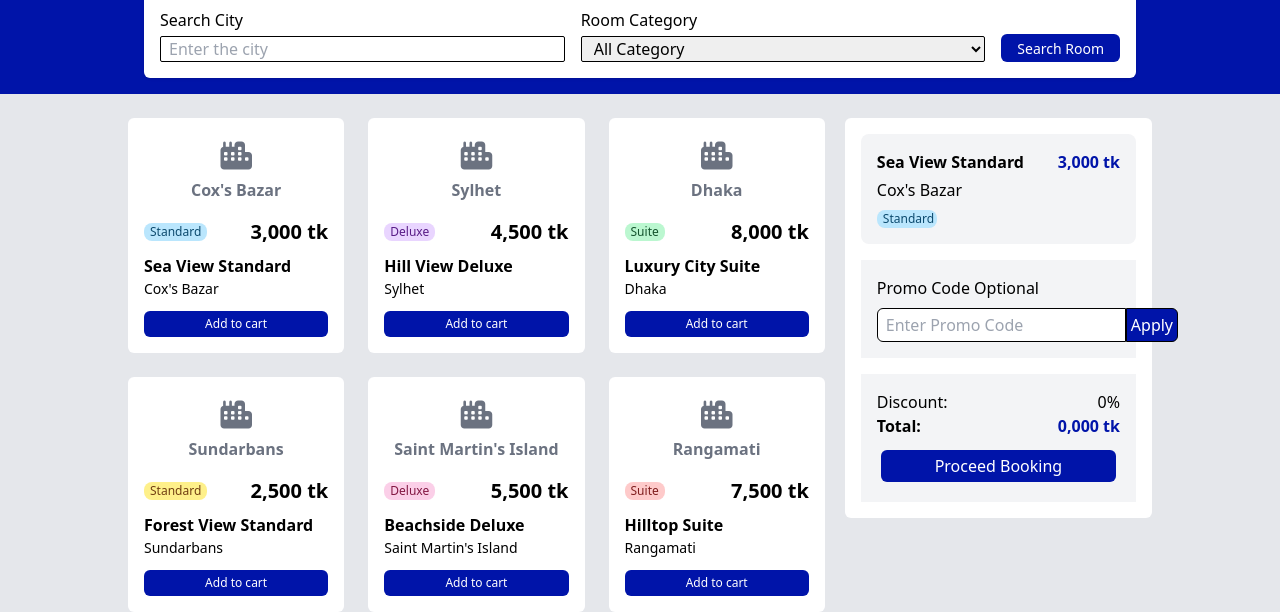
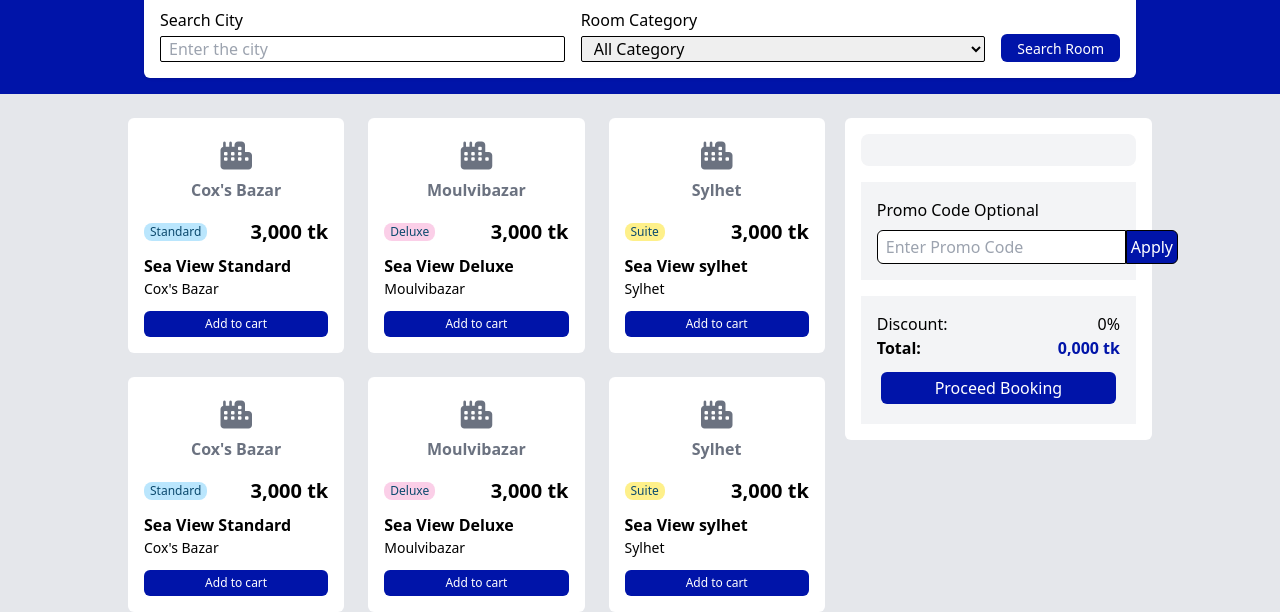
Before and after one commit to tanim246/Hotel-book-website, a plain HTML site: page index.html in a window 1280 px wide. Shown: the part 206-818 px from the top of the page. Drawn offline with nearby package versions, Linux system fonts and the light colour scheme.

Commit message:
change code

```diff
--- a/index.html
+++ b/index.html
@@ -101,25 +101,24 @@
               </div>
             </div>
           </div>
-
-          <!-- Card 2 -->
+          <!-- card 2 -->
           <div class="bg-white rounded-md" onclick="handleclick(this)">
             <div class="flex flex-col gap-2 items-center text-gray-500 mt-6">
               <i class="fa-solid fa-city text-[28px]"></i>
-              <h1 class="font-semibold">Sylhet</h1>
+              <h1 class="font-semibold">Moulvibazar</h1>
             </div>
             <div class="p-4">
               <div>
                 <div class="flex justify-between items-center mb-2">
                   <p
-                    class="text-[12px] bg-purple-200 px-[6px] rounded-lg text-purple-900"
+                    class="text-[12px] bg-pink-200 px-[6px] rounded-lg text-sky-900"
                   >
                     Deluxe
                   </p>
-                  <p class="font-semibold text-xl">4,500 tk</p>
+                  <p class="font-semibold text-xl">3,000 tk</p>
                 </div>
-                <h1 class="font-semibold text-[16px]">Hill View Deluxe</h1>
-                <p class="text-[14px]">Sylhet</p>
+                <h1 class="font-semibold text-[16px]">Sea View Deluxe</h1>
+                <p class="text-[14px]">Moulvibazar</p>
               </div>
               <div>
                 <button
@@ -130,25 +129,52 @@
               </div>
             </div>
           </div>
-
-          <!-- Card 3 -->
+          <!-- card 3 -->
           <div class="bg-white rounded-md" onclick="handleclick(this)">
             <div class="flex flex-col gap-2 items-center text-gray-500 mt-6">
               <i class="fa-solid fa-city text-[28px]"></i>
-              <h1 class="font-semibold">Dhaka</h1>
+              <h1 class="font-semibold">Sylhet</h1>
             </div>
             <div class="p-4">
               <div>
                 <div class="flex justify-between items-center mb-2">
                   <p
-                    class="text-[12px] bg-green-200 px-[6px] rounded-lg text-green-900"
+                    class="text-[12px] bg-yellow-200 px-[6px] rounded-lg text-sky-900"
                   >
                     Suite
                   </p>
-                  <p class="font-semibold text-xl">8,000 tk</p>
+                  <p class="font-semibold text-xl">3,000 tk</p>
                 </div>
-                <h1 class="font-semibold text-[16px]">Luxury City Suite</h1>
-                <p class="text-[14px]">Dhaka</p>
+                <h1 class="font-semibold text-[16px]">Sea View sylhet</h1>
+                <p class="text-[14px]">Sylhet</p>
+              </div>
+              <div>
+                <button
+                  class=" bg-[#0014A9] mt-3 px-4 py-1 text-white rounded-[6px] text-[12px] w-full hover:bg-blue-800 transition-colors duration-300"
+                >
+                  Add to cart
+                </button>
+              </div>
+            </div>
+          </div>
+          <!-- Card 1 -->
+          <div class="bg-white rounded-md" onclick="handleclick(this)">
+            <div class="flex flex-col gap-2 items-center text-gray-500 mt-6">
+              <i class="fa-solid fa-city text-[28px]"></i>
+              <h1 class="font-semibold">Cox's Bazar</h1>
+            </div>
+            <div class="p-4">
+              <div>
+                <div class="flex justify-between items-center mb-2">
+                  <p
+                    class="text-[12px] bg-sky-200 px-[6px] rounded-lg text-sky-900"
+                  >
+                    Standard
+                  </p>
+                  <p class="font-semibold text-xl">3,000 tk</p>
+                </div>
+                <h1 class="font-semibold text-[16px]">Sea View Standard</h1>
+                <p class="text-[14px]">Cox's Bazar</p>
               </div>
               <div>
                 <button
@@ -159,25 +185,24 @@
               </div>
             </div>
           </div>
-
-          <!-- Card 4 -->
+          <!-- card 2 -->
           <div class="bg-white rounded-md" onclick="handleclick(this)">
             <div class="flex flex-col gap-2 items-center text-gray-500 mt-6">
               <i class="fa-solid fa-city text-[28px]"></i>
-              <h1 class="font-semibold">Sundarbans</h1>
+              <h1 class="font-semibold">Moulvibazar</h1>
             </div>
             <div class="p-4">
               <div>
                 <div class="flex justify-between items-center mb-2">
                   <p
-                    class="text-[12px] bg-yellow-200 px-[6px] rounded-lg text-yellow-900"
+                    class="text-[12px] bg-pink-200 px-[6px] rounded-lg text-sky-900"
                   >
-                    Standard
+                    Deluxe
                   </p>
-                  <p class="font-semibold text-xl">2,500 tk</p>
+                  <p class="font-semibold text-xl">3,000 tk</p>
                 </div>
-                <h1 class="font-semibold text-[16px]">Forest View Standard</h1>
-                <p class="text-[14px]">Sundarbans</p>
+                <h1 class="font-semibold text-[16px]">Sea View Deluxe</h1>
+                <p class="text-[14px]">Moulvibazar</p>
               </div>
               <div>
                 <button
@@ -188,54 +213,24 @@
               </div>
             </div>
           </div>
-
-          <!-- Card 5 -->
+          <!-- card 3 -->
           <div class="bg-white rounded-md" onclick="handleclick(this)">
             <div class="flex flex-col gap-2 items-center text-gray-500 mt-6">
               <i class="fa-solid fa-city text-[28px]"></i>
-              <h1 class="font-semibold">Saint Martin's Island</h1>
+              <h1 class="font-semibold">Sylhet</h1>
             </div>
             <div class="p-4">
               <div>
                 <div class="flex justify-between items-center mb-2">
                   <p
-                    class="text-[12px] bg-pink-200 px-[6px] rounded-lg text-pink-900"
-                  >
-                    Deluxe
-                  </p>
-                  <p class="font-semibold text-xl">5,500 tk</p>
-                </div>
-                <h1 class="font-semibold text-[16px]">Beachside Deluxe</h1>
-                <p class="text-[14px]">Saint Martin's Island</p>
-              </div>
-              <div>
-                <button
-                  class="bg-[#0014A9] mt-3 px-4 py-1 text-white rounded-[6px] text-[12px] w-full hover:bg-blue-800 transition-colors duration-300"
-                >
-                  Add to cart
-                </button>
-              </div>
-            </div>
-          </div>
-
-          <!-- Card 6 -->
-          <div class="bg-white rounded-md" onclick="handleclick(this)">
-            <div class="flex flex-col gap-2 items-center text-gray-500 mt-6">
-              <i class="fa-solid fa-city text-[28px]"></i>
-              <h1 class="font-semibold">Rangamati</h1>
-            </div>
-            <div class="p-4">
-              <div>
-                <div class="flex justify-between items-center mb-2">
-                  <p
-                    class="text-[12px] bg-red-200 px-[6px] rounded-lg text-red-900"
+                    class="text-[12px] bg-yellow-200 px-[6px] rounded-lg text-sky-900"
                   >
                     Suite
                   </p>
-                  <p class="font-semibold text-xl">7,500 tk</p>
+                  <p class="font-semibold text-xl">3,000 tk</p>
                 </div>
-                <h1 class="font-semibold text-[16px]">Hilltop Suite</h1>
-                <p class="text-[14px]">Rangamati</p>
+                <h1 class="font-semibold text-[16px]">Sea View sylhet</h1>
+                <p class="text-[14px]">Sylhet</p>
               </div>
               <div>
                 <button
@@ -253,8 +248,11 @@
         <!-- sidebar  start-->
         <div class="space-y-4 bg-white rounded-md p-4">
           <!-- select room -->
-          <div class="bg-gray-100 rounded-lg space-y-1 h-auto p-4">
-            <div class="flex justify-between">
+          <div
+            id="selectRoom"
+            class="bg-gray-100 rounded-lg space-y-1 h-auto p-4"
+          >
+            <!-- <div class="flex justify-between">
               <h1 class="font-semibold">Sea View Standard</h1>
               <p class="font-semibold text-[#0014A9]">3,000 tk</p>
             </div>
@@ -265,7 +263,7 @@
               >
                 Standard
               </p>
-            </div>
+            </div> -->
           </div>
           <!-- apply -->
           <div class="bg-gray-100 p-4">
--- a/script.js
+++ b/script.js
@@ -1,7 +1,29 @@
+const selectRoom = document.getElementById("selectRoom");
 
 
+function handleclick(data) {
+  const div = document.createElement("div");
 
-function handleclick(data){
-    data.childNodes[3].childNodes[1].innerHtml
+  // const title = data.querySelector().innerText;
+  // const location = data.querySelector().innerText;
+  // const price = data.querySelector().innerText;
+  // const category = data.querySelector().innerText;
 
+
+  div.innerHTML = `
+            <div class="flex justify-between">
+              <h1 class="font-semibold">Sea View Standard</h1>
+              <p class="font-semibold text-[#0014A9]">3,000 tk</p>
+            </div>
+            <div>
+              <p>Cox's Bazar</p>
+              <p
+                class="text-[12px] w-[60px] mt-2 bg-sky-200 px-[6px] rounded-lg text-sky-900"
+              >
+                Standard
+              </p>
+            </div>
+`;
+
+  selectRoom.appendChild(div);
 }
```
